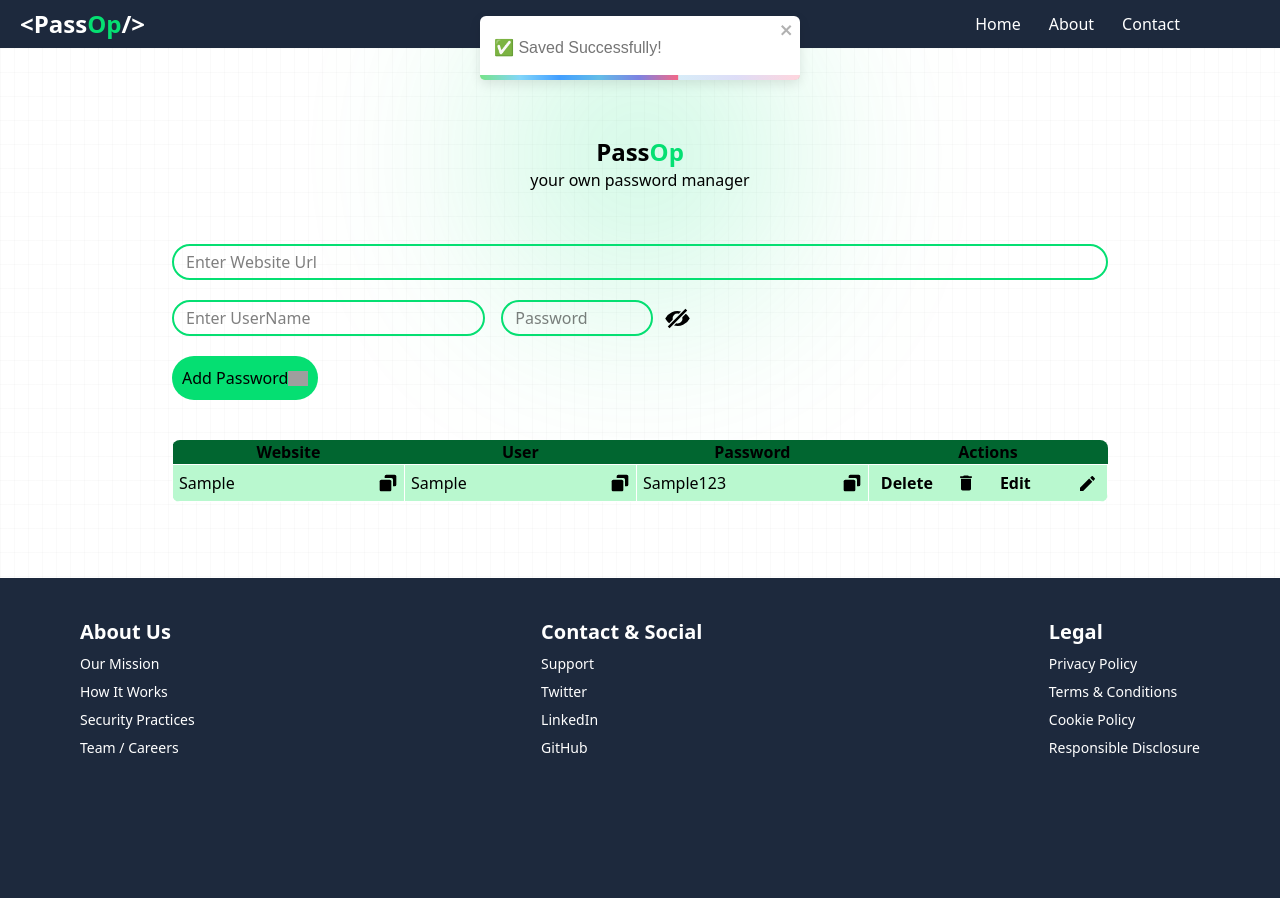
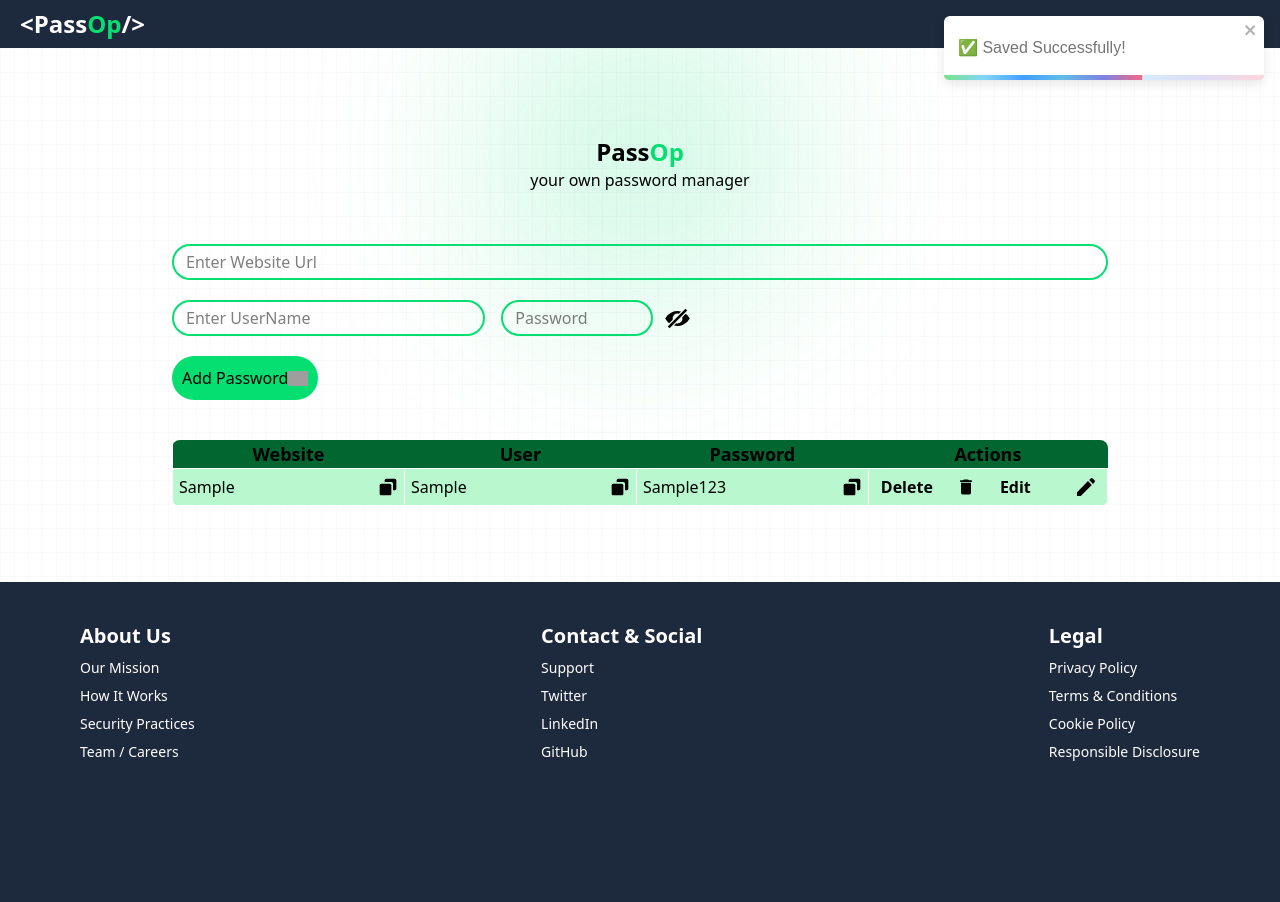
Before and after one commit to vishalparashar0119/password-manager, a React (Vite) app: page / in a window 1280 px wide. Both pictures are taken after typing "Sample", "Sample", "Sample123" into the empty fields and a click on the button "Add Password". Built offline with nearby package versions, Linux system fonts and the light colour scheme; grey boxes are pictures that could not be loaded.

Commit message:
add edit and delete functions working and fixed some ui related issue

```diff
--- a/package.json
+++ b/package.json
@@ -14,7 +14,8 @@
     "react": "^19.1.0",
     "react-dom": "^19.1.0",
     "react-toastify": "^11.0.5",
-    "tailwindcss": "^4.1.7"
+    "tailwindcss": "^4.1.7",
+    "uuid": "^11.1.0"
   },
   "devDependencies": {
     "@eslint/js": "^9.25.0",
--- a/src/components/MainSection.jsx
+++ b/src/components/MainSection.jsx
@@ -3,6 +3,11 @@
 import { useEffect } from 'react';
 import { ToastContainer, toast } from 'react-toastify';
 import { useState } from "react"
+import { v4 as uuidv4 } from 'uuid';
+
+
+
+
 const MainSection = () => {
 
   const [showPassword, setShowPassword] = useState(false);
@@ -28,15 +33,12 @@
   }
 
   const submitForm = () => {
-    console.log("submitted", formData);
-
-    const updatedPasswords = [...password, formData];
+    const updatedPasswords = [...password, { ...formData, id: uuidv4() }];
     setPassword(updatedPasswords);
     localStorage.setItem("password", JSON.stringify(updatedPasswords));
-    console.log(updatedPasswords);
 
     toast(`✅ Saved Successfully!`, {
-      position: "top-center",
+      position: "top-right",
       autoClose: 5000,
       hideProgressBar: false,
       closeOnClick: false,
@@ -51,7 +53,54 @@
       username: "",
       password: ""
     });
-  };
+  }
+
+  const deleteFormData = (uuid, msg) => {
+
+    const conf = confirm("Are you sure you want to delete this password?");
+    if (conf) {
+
+
+      const remainingData = password.filter((item) => {
+        return item.id !== uuid;
+      })
+      setPassword(remainingData);
+      localStorage.setItem("password", JSON.stringify(remainingData));
+
+      toast(`✅ Deleted!`, {
+        position: "top-right",
+        autoClose: 2000,
+        hideProgressBar: false,
+        closeOnClick: false,
+        pauseOnHover: true,
+        draggable: true,
+        progress: undefined,
+        theme: "light",
+      });
+    }
+
+  }
+  // funtion for editing the form data or updaating form data
+
+  const editFormData = (uuid) => {
+
+
+    console.log(uuid);
+    const itemsToEdit = password.find((item) => {
+      return item.id === uuid;
+    })
+
+    console.log(itemsToEdit);
+
+    setFormData(password.filter((items) => items.id === uuid)[0]);
+    const remainingData = password.filter((item) => {
+      return item.id !== uuid;
+    })
+    setPassword(remainingData);
+
+
+
+  }
 
 
   // for copying text to clipboard
@@ -119,13 +168,15 @@
         </div>
       </div>
 
-      {password.length == 0 ? <div>no password to show</div> : <div className="gap-2 w-full  lg:w-3/4 lg:m-auto overflow-y-auto h-fit lg:max-h-[260px] flex-nowrap rounded-lg">
+      {password.length == 0 ? <div className='flex p-5 text-center justify-center lg:text-2xl font-bold'>
+        <h1><span className='text-green-400'>Oops!</span> Looks like it's empty.</h1>
+      </div> : <div className="gap-2 w-full  lg:w-3/4 lg:m-auto overflow-auto h-fit lg:max-h-[260px] flex-nowrap rounded-lg">
         {/* this div is for displaying save password  */}
 
-        <table class="table-auto w-full text-center">
+        <table className="table-auto w-full text-center  ">
           <thead className="bg-green-800">
 
-            <tr>
+            <tr className='text-sm md:text-lg'>
               <th>Website</th>
               <th>User</th>
               <th>Password</th>
@@ -136,46 +187,54 @@
 
             {password.map((item, index) => {
               return (
-                <tr key={index}>
+                <tr key={index} className="text-[10px] md:text-[16px]">
                   <td className="lg:w-32 p-1.5 border border-white">
                     <div className="flex items-center justify-between">
                       {item.website}
                       <div className="cursor-pointer flex h-full items-center justify-center" onClick={() => copyText(item.website)}>
-                        <img src="/copy.svg" alt="copy icon" width={20} height={20} />
+                        <img src="/copy.svg" alt="copy icon" className="h-[15px] w-[15px] md:h-[20px] md:w-[20px]" />
                       </div>
                     </div>
                   </td>
-                  <td className="lg:w-32 p-1.5 border border-white"><div className="flex items-center justify-between">
+
+                  <td className="lg:w-32 p-1.5 border border-white">
+                    <div className="flex items-center justify-between">
                       {item.username}
                       <div className="cursor-pointer flex h-full items-center justify-center" onClick={() => copyText(item.username)}>
-                      <img src="/copy.svg" alt="copy icon" width={20} height={20} />
+                        <img src="/copy.svg" alt="copy icon" className="h-[15px] w-[15px] md:h-[20px] md:w-[20px]" />
                       </div>
-                  </div></td>
-                  <td className="lg:w-32 p-1.5 border border-white"><div className="flex items-center justify-between">
+                    </div>
+                  </td>
+
+                  <td className="lg:w-32 p-1.5 border border-white">
+                    <div className="flex items-center justify-between">
                       {item.password}
                       <div className="cursor-pointer flex h-full items-center justify-center" onClick={() => copyText(item.password)}>
-                      <img src="/copy.svg" alt="copy icon" width={20} height={20} />
-                    </div>
-                  </div></td>
-
-                  <td className="lg:w-32  border border-white font-semibold">
-                    <div className='flex justify-between'>
-
-                      <div className='flex justify-between items-center cursor-pointer w-2/4 hover:bg-green-300 py-1.5 px-3'>
-                        <span>Delete</span>
-                        <div>
-                          <img src="/delete.svg" alt="" width={20} height={20} />
+                        <img src="/copy.svg" alt="copy icon" className="h-[15px] w-[15px] md:h-[20px] md:w-[20px]" />
                       </div>
                     </div>
-                      <div className='flex justify-between items-center cursor-pointer w-2/4 hover:bg-green-300 py-1.5 px-3 '>
+                  </td>
+
+                  <td className="lg:w-32 border border-white font-semibold">
+                    <div className="flex justify-between">
+                      <div
+                        className="flex justify-between items-center cursor-pointer w-2/4 hover:bg-green-300 py-1.5 px-3"
+                        onClick={() => deleteFormData(item.id)}
+                      >
+                        <span>Delete</span>
+                        <img src="/delete.svg" alt="delete" className="h-[15px] w-[15px] md:h-[20px] md:w-[20px]" />
+                      </div>
+                      <div
+                        className="flex justify-between items-center cursor-pointer w-2/4 hover:bg-green-300 py-1.5 px-3"
+                        onClick={() => editFormData(item.id)}
+                      >
                         <span>Edit</span>
-                        <div>
-                          <img src="/edit.svg" alt="" width={15} height={15} />
-                        </div>
+                        <img src="/edit.svg" alt="edit" className="h-[12px] w-[12px] md:h-[18px] md:w-[18px]" />
                       </div>
                     </div>
                   </td>
                 </tr>
+
               )
             })}
 
```
Also changed, not shown: 1 other file (tests, documents, lock files or other folders). Lines whose indentation alone changed are shown as unchanged.
